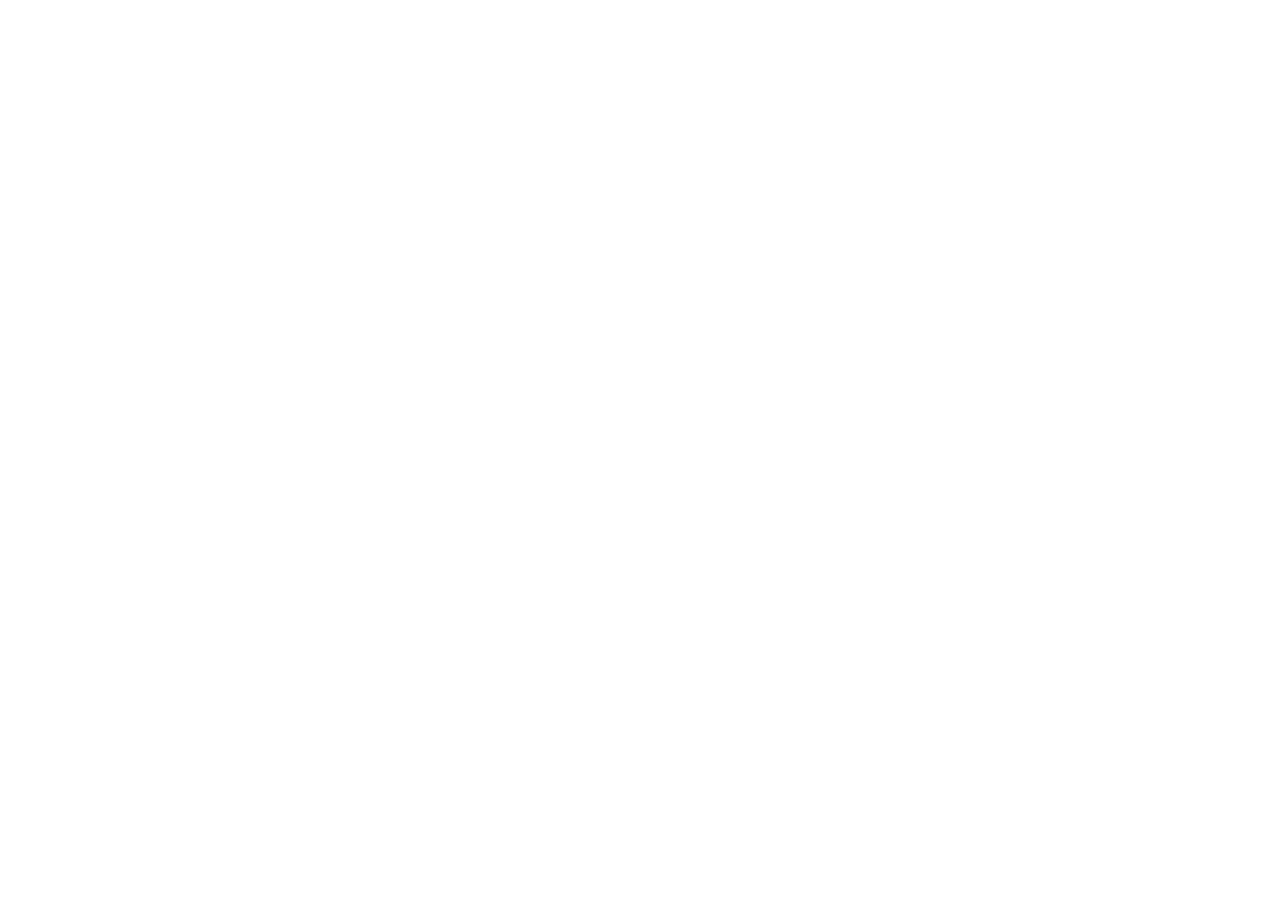
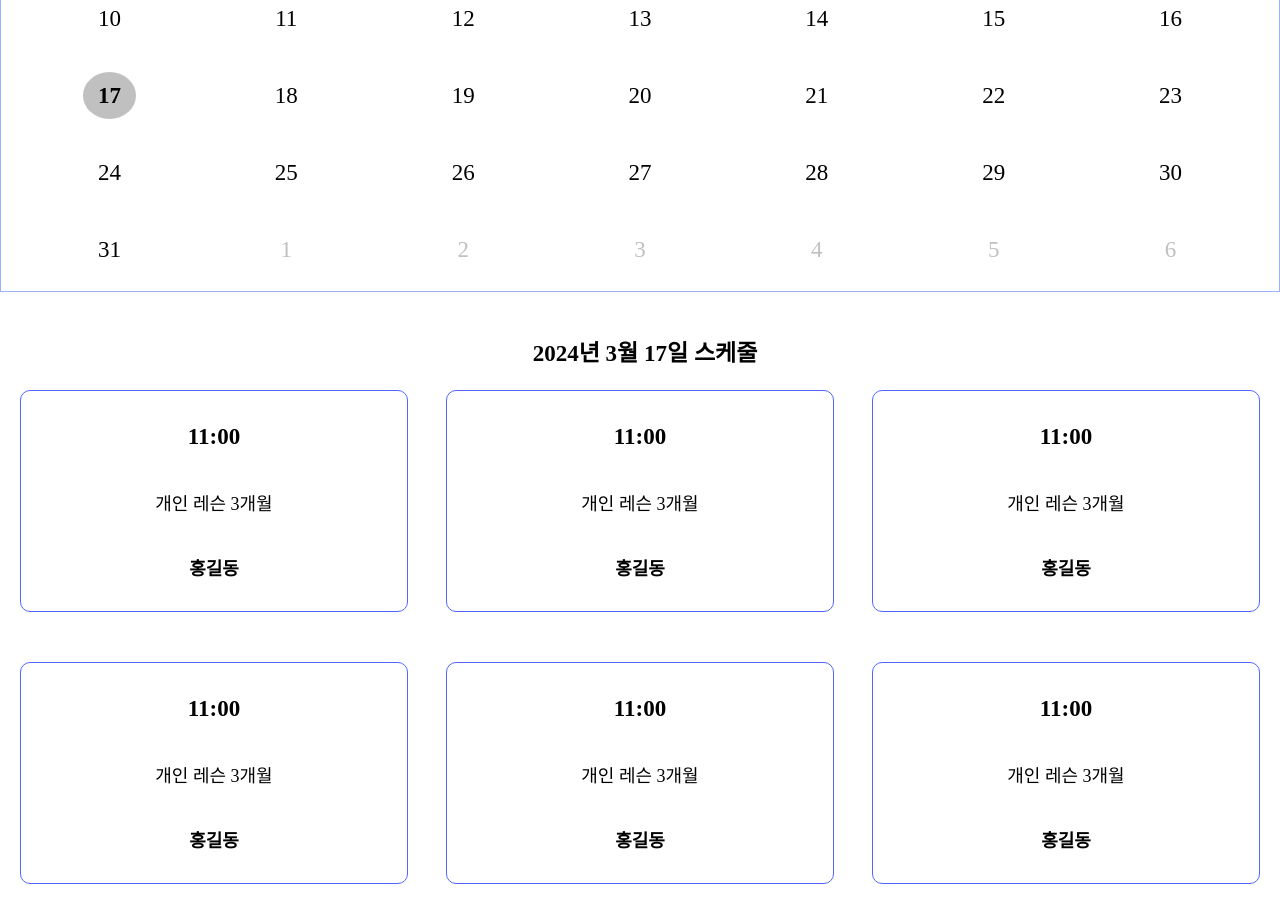
Before and after one commit to PlanIt-Project/front-end, a React (Create React App) app: page /trainer/reservation in a window 1280 px wide. Shown: the part 500-1414 px from the top of the page. Before the commit the page ends 800 px from the top, so only its background shows below. Built offline with nearby package versions, Linux system fonts and the light colour scheme; no server answers; a web font is replaced by a local one.

Commit message:
Design TrainerReservation page #10

```diff
--- a/src/pages/trainer/Reservation.tsx
+++ b/src/pages/trainer/Reservation.tsx
@@ -1,3 +1,80 @@
+import * as S from "../../styles/Schedule.styles";
+import TabMenu from "../../components/TabMenu";
+import Calendar from "../../components/schedule/Calendar";
+import { useState } from "react";
+import { TODAY } from "../../constants/Calendar.constants";
+import { ITrainerReservationList } from "../../types/TrainerReservation.types";
+
 export default function TrainerReservation() {
-  return <div>트레이너 예약 관리 페이지</div>;
+  const itemList: ITrainerReservationList[] = [
+    {
+      id: "1",
+      name: "개인 레슨 3개월",
+      time: "11:00",
+      user: "홍길동",
+    },
+    {
+      id: "2",
+      name: "개인 레슨 3개월",
+      time: "11:00",
+      user: "홍길동",
+    },
+    {
+      id: "3",
+      name: "개인 레슨 3개월",
+      time: "11:00",
+      user: "홍길동",
+    },
+    {
+      id: "4",
+      name: "개인 레슨 3개월",
+      time: "11:00",
+      user: "홍길동",
+    },
+    {
+      id: "5",
+      name: "개인 레슨 3개월",
+      time: "11:00",
+      user: "홍길동",
+    },
+    {
+      id: "6",
+      name: "개인 레슨 3개월",
+      time: "11:00",
+      user: "홍길동",
+    },
+  ];
+  const [selectedDay, setSelectedDay] = useState(TODAY);
+
+  const handleClickDay = (day: Date) => {
+    setSelectedDay(day);
+  };
+
+  return (
+    <S.Container>
+      <S.TopContainer className="trainer">
+        <TabMenu />
+      </S.TopContainer>
+      <S.CalendarContainer>
+        <Calendar selectedDay={selectedDay} handleClickDay={handleClickDay} />
+      </S.CalendarContainer>
+      <S.BottomContainer>
+        <S.Title className="reservation">
+          {selectedDay.getFullYear()}년 {selectedDay.getMonth() + 1}월{" "}
+          {selectedDay.getDate()}일 스케줄
+        </S.Title>
+        <S.ReservationGridContainer>
+          {itemList.map((item) => (
+            <S.ReservationGrid key={item.id}>
+              <S.ReservationTitle>{item.time}</S.ReservationTitle>
+              <S.ReservationContents>{item.name}</S.ReservationContents>
+              <S.ReservationContents>
+                <span className="strong">{item.user}</span>
+              </S.ReservationContents>
+            </S.ReservationGrid>
+          ))}
+        </S.ReservationGridContainer>
+      </S.BottomContainer>
+    </S.Container>
+  );
 }
--- a/src/styles/Schedule.styles.ts
+++ b/src/styles/Schedule.styles.ts
@@ -251,3 +251,59 @@
     height: 120%;
   }
 `;
+
+export const ReservationGridContainer = styled.div`
+  display: grid;
+  justify-items: center;
+  align-items: center;
+  grid-template-columns: repeat(3, 1fr);
+  column-gap: 20px;
+  row-gap: 50px;
+  padding: 10px;
+
+  @media screen and (max-width: ${breakPoints.medium}px) {
+    grid-template-columns: repeat(2, 1fr);
+  }
+
+  @media screen and (max-width: ${breakPoints.small}px) {
+    grid-template-columns: repeat(1, 1fr);
+  }
+`;
+
+export const ReservationGrid = styled.div`
+  display: flex;
+  flex-direction: column;
+  justify-content: space-around;
+  align-items: center;
+  width: calc(100% - 40px);
+  height: 200px;
+  padding: 10px;
+  border: 1px solid var(--main-color-500);
+  border-radius: 10px;
+`;
+
+export const ReservationTitle = styled.div`
+  font-size: var(--font-size-400);
+  font-weight: 700;
+
+  @media screen and (max-width: ${breakPoints.small}px) {
+    font-size: var(--font-size-500);
+  }
+`;
+
+export const ReservationContents = styled.div`
+  display: flex;
+  align-items: center;
+  gap: 10px;
+  font-size: var(--font-size-600);
+
+  > span {
+    &.strong {
+      font-weight: 700;
+    }
+  }
+
+  @media screen and (max-width: ${breakPoints.small}px) {
+    font-size: var(--font-size-700);
+  }
+`;
--- /dev/null
+++ b/src/types/TrainerReservation.types.ts
@@ -0,0 +1,6 @@
+export interface ITrainerReservationList {
+  id: string;
+  name: string;
+  time: string;
+  user: string;
+}
```
